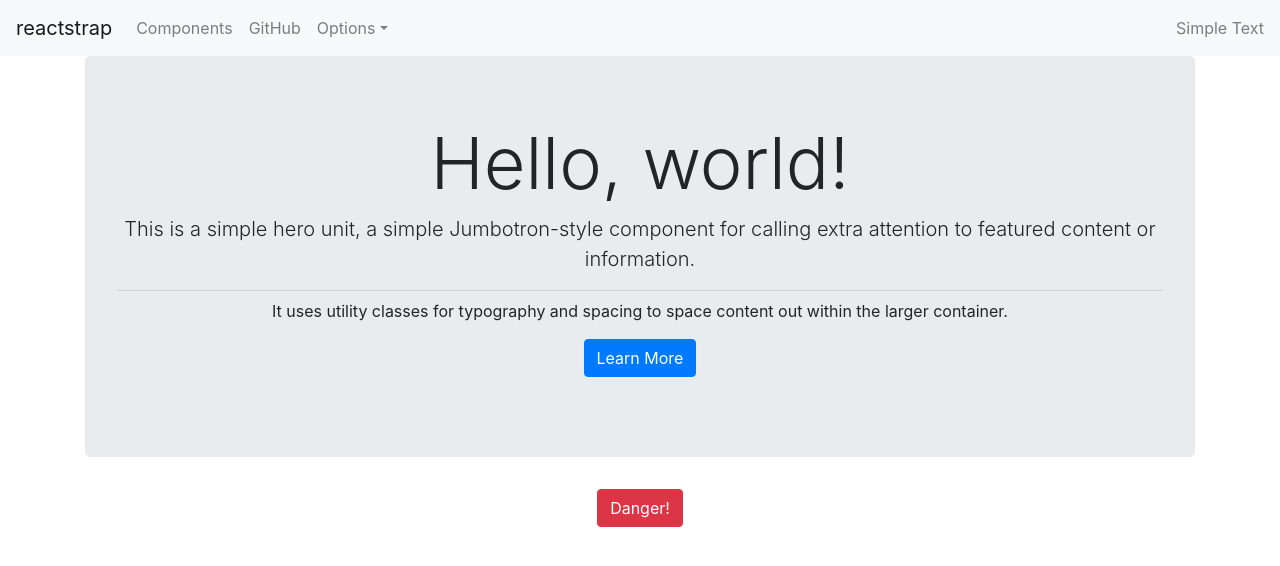
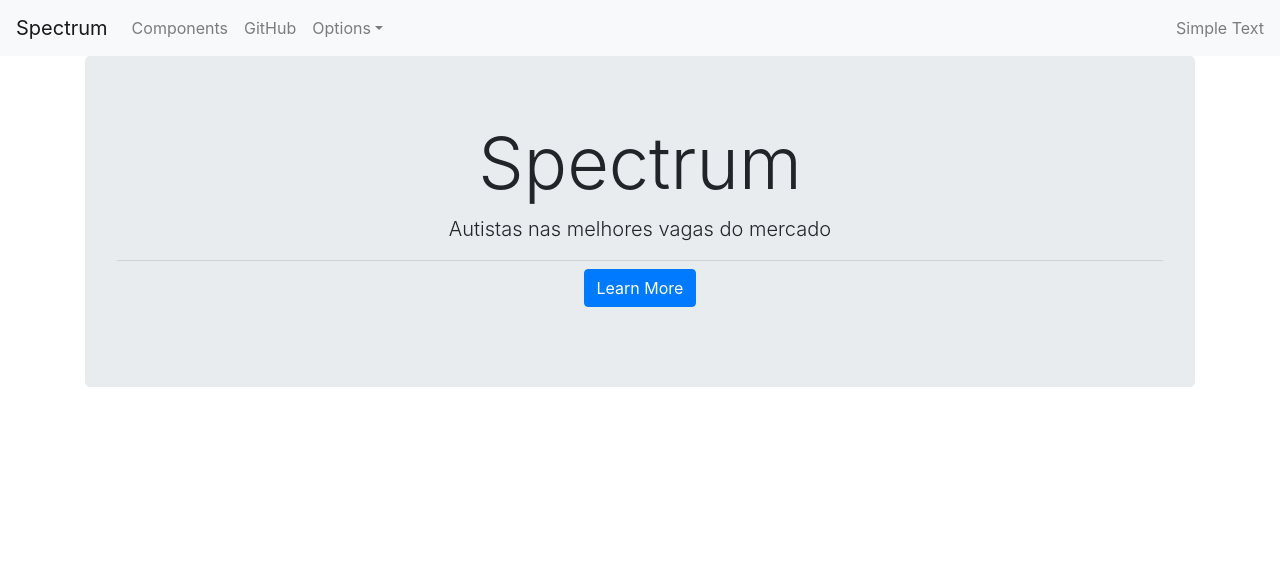
Before and after one commit to emersonjds/spectrum, a React (Create React App) app: page / in a window 1280 px wide. Shown: the top 566 px of the page. Built offline with nearby package versions, Linux system fonts and the light colour scheme.

Commit message:
change home area for tests

```diff
--- a/src/Pages/Home/index.js
+++ b/src/Pages/Home/index.js
@@ -6,21 +6,17 @@ export default function Home() {
     <>
       <Container>
         <Jumbotron>
-          <h1 className="display-3">Hello, world!</h1>
-          <p className="lead">
-            This is a simple hero unit, a simple Jumbotron-style component for
-            calling extra attention to featured content or information.
-          </p>
+          <h1 className="display-3">Spectrum</h1>
+          <p className="lead">Autistas nas melhores vagas do mercado</p>
           <hr className="my-2" />
-          <p>
+          {/* <p>
             It uses utility classes for typography and spacing to space content
             out within the larger container.
-          </p>
+          </p> */}
           <p className="lead">
             <Button color="primary">Learn More</Button>
           </p>
         </Jumbotron>
-        <Button color="danger">Danger!</Button>
       </Container>
     </>
   );
--- a/src/components/Nav/index.js
+++ b/src/components/Nav/index.js
@@ -22,7 +22,7 @@ const NavMenu = (props) => {
   return (
     <div>
       <Navbar color="light" light expand="md">
-        <NavbarBrand href="/">reactstrap</NavbarBrand>
+        <NavbarBrand href="/">Spectrum</NavbarBrand>
         <NavbarToggler onClick={toggle} />
         <Collapse isOpen={isOpen} navbar>
           <Nav className="mr-auto" navbar>
```
